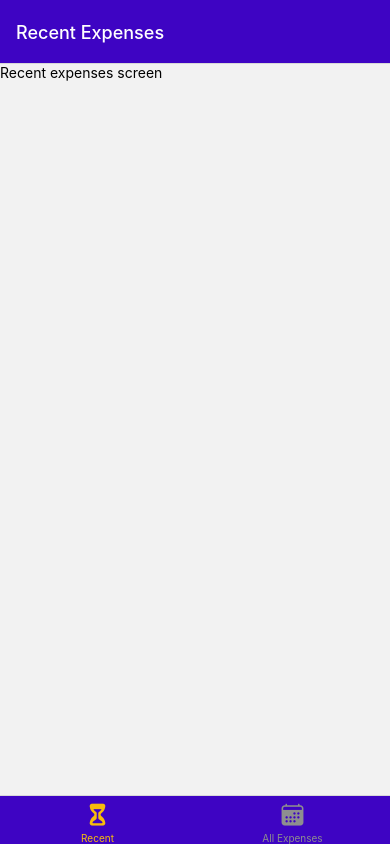
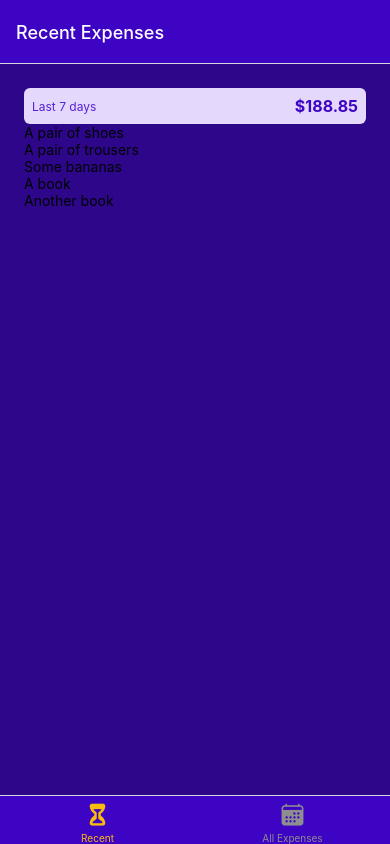
Before and after one commit to MaksymBeliever/ExpenseTracker, a React Native app: screen / in a window 390 px wide. Built offline with nearby package versions, Linux system fonts and the light colour scheme.

Commit message:
New layout and s ome beautiful styles were added to my screens

```diff
--- /dev/null
+++ b/components/ExpensesList.js
@@ -0,0 +1,17 @@
+import { FlatList, Text } from 'react-native';
+
+function renderExpenseItem(itemData) {
+    return <Text>{itemData.item.description}</Text>;
+}
+
+function ExpensesList({ expenses }) {
+    return (
+        <FlatList
+            data={expenses}
+            renderItem={renderExpenseItem}
+            keyExtractor={(item) => item.id}
+        />
+    );
+}
+
+export default ExpensesList;
--- /dev/null
+++ b/components/ExpensesOutput.js
@@ -0,0 +1,56 @@
+import { StyleSheet, View } from 'react-native';
+import ExpensesSummary from './ExpensesSummary';
+import ExpensesList from './ExpensesList';
+import { GlobalStyles } from '../constants/styles';
+
+const DUMMY_EXPENSES = [
+    {
+        id: 'e1',
+        description: 'A pair of shoes',
+        amount: 59.99,
+        date: new Date('2022-12-19')
+    },
+    {
+        id: 'e2',
+        description: 'A pair of trousers',
+        amount: 89.29,
+        date: new Date('2023-01-03')
+    },
+    {
+        id: 'e3',
+        description: 'Some bananas',
+        amount: 5.99,
+        date: new Date('2023-02-14')
+    },
+    {
+        id: 'e4',
+        description: 'A book',
+        amount: 14.99,
+        date: new Date('2023-03-01')
+    },
+    {
+        id: 'e5',
+        description: 'Another book',
+        amount: 18.59,
+        date: new Date('2023-04-10')
+    },
+];
+
+function ExpensesOutput({ expenses, expensesPeriod }) {
+    return (
+        <View style={styles.container}>
+            <ExpensesSummary expenses={DUMMY_EXPENSES} periodName={expensesPeriod} />
+            <ExpensesList expenses={DUMMY_EXPENSES} />
+        </View>
+    );
+}
+
+export default ExpensesOutput;
+
+const styles = StyleSheet.create({
+    container: {
+        flex: 1,
+        padding: 24,
+        backgroundColor: GlobalStyles.colors.primary700,
+    },
+});
--- /dev/null
+++ b/components/ExpensesSummary.js
@@ -0,0 +1,37 @@
+import { Text, View, StyleSheet } from 'react-native';
+import { GlobalStyles } from '../constants/styles';
+
+function ExpensesSummary({ expenses, periodName }) {
+    const expensesSum = expenses.reduce((sum, expense) => {
+        return sum + expense.amount;
+    }, 0);
+
+    return (
+        <View style={styles.container}>
+            <Text style={styles.period}>{periodName}</Text>
+            <Text style={styles.sum}>${expensesSum.toFixed(2)}</Text>
+        </View>
+    );
+}
+
+export default ExpensesSummary;
+
+const styles = StyleSheet.create({
+    container: {
+        padding: 8,
+        backgroundColor: GlobalStyles.colors.primary50,
+        borderRadius: 6,
+        flexDirection: 'row',
+        justifyContent: 'space-between',
+        alignItems: 'center'
+    },
+    period: {
+        fontSize: 12,
+        color: GlobalStyles.colors.primary400
+    },
+    sum: {
+        fontSize: 16,
+        fontWeight: 'bold',
+        color: GlobalStyles.colors.primary500
+    }
+});
--- a/screens/AllExpenses.js
+++ b/screens/AllExpenses.js
@@ -1,7 +1,7 @@
-import { Text } from 'react-native';
+import ExpensesOutput from '../components/ExpensesOutput';
 
 function AllExpenses() {
-    return <Text>All expenses screen</Text>
+    return <ExpensesOutput expensesPeriod="Total" />;
 }
 
 export default AllExpenses;
--- a/screens/RecentExpenses.js
+++ b/screens/RecentExpenses.js
@@ -1,7 +1,7 @@
-import { Text } from 'react-native';
+import ExpensesOutput from '../components/ExpensesOutput';
 
 function RecentExpenses() {
-    return <Text>Recent expenses screen</Text>
+    return <ExpensesOutput expensesPeriod="Last 7 days" />;
 }
 
 export default RecentExpenses;
```
